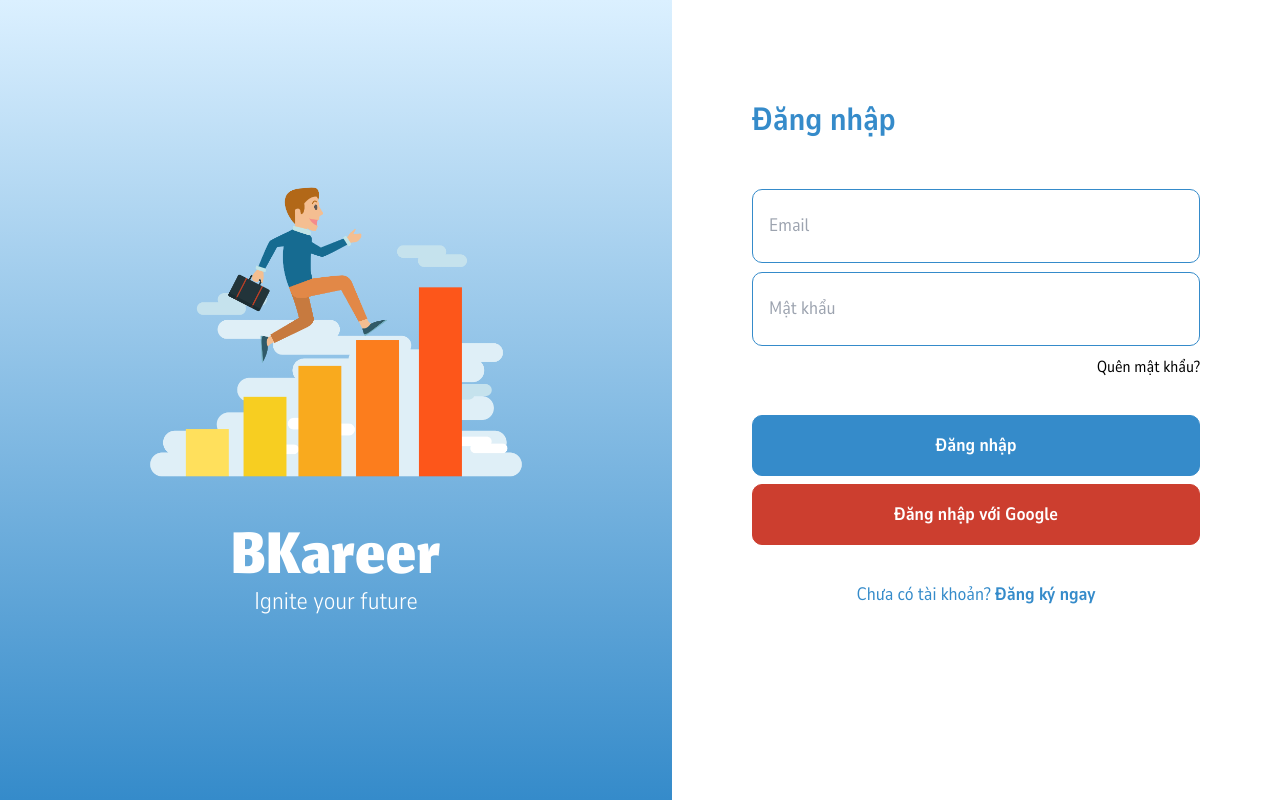
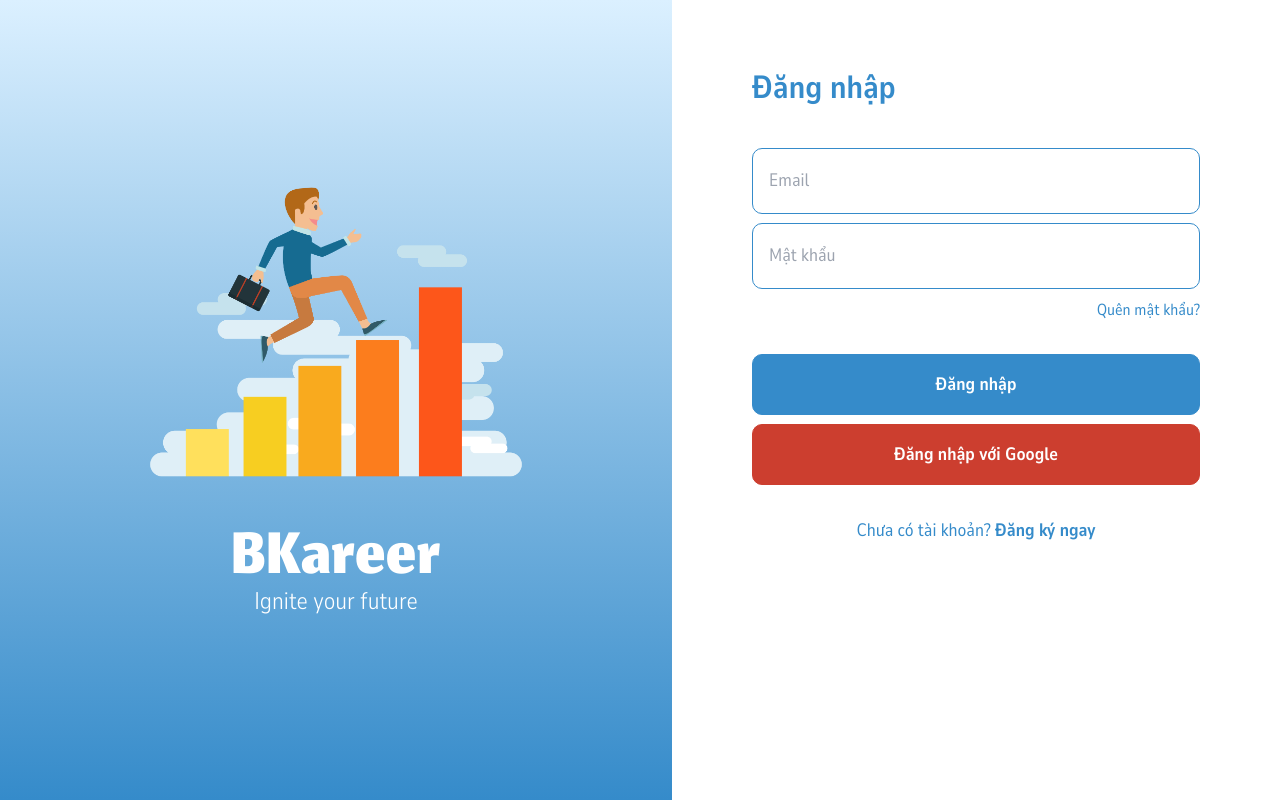
Before and after one commit to NDHoang2003/BKareer-v2, a React (Vite) app: page /login in a window 1280 px wide. Built offline with nearby package versions, Linux system fonts and the light colour scheme.

Commit message:
authen UI changes

```diff
--- a/src/components/LoginForm.jsx
+++ b/src/components/LoginForm.jsx
@@ -54,7 +54,7 @@
   return (
     <div className="form-block">
       <form onSubmit={handleSubmit}>
-        <div className="login-title-txt flex-self-start">Đăng nhập</div>
+        <div className="authen-title-txt flex-self-start">Đăng nhập</div>
 
         <div className="answer-form">
           <input
@@ -80,12 +80,12 @@
 
         <div className="flex-space-between">
           <div></div>
-          <div>Quên mật khẩu?</div>
+          <div className="text-color-primary">Quên mật khẩu?</div>
         </div>
 
         {/* Login Button */}
         <button
-          className="primary-btn margin-top-8 font-18 align-center width-100"
+          className="primary-btn margin-top-2rem font-18 align-center width-100"
           disabled={loading}
         >
           {loading ? "Loading..." : "Đăng nhập"}
@@ -98,7 +98,7 @@
       <OAuth />
 
       {/* Register Now */}
-      <div className="margin-top-8 align-center width-fit-content font-18">
+      <div className="margin-top-2rem align-center width-fit-content font-18">
         <p className="text-color-primary">
           Chưa có tài khoản?{" "}
           <a className="text-decor-none bold-txt" href="/register">
--- a/src/components/RegisterForm.jsx
+++ b/src/components/RegisterForm.jsx
@@ -42,7 +42,7 @@
   return (
     <div className="form-block flex-col test">
       <form onSubmit={handleSubmit}>
-        <div className="login-title-txt flex-self-start">Đăng ký</div>
+        <div className="authen-title-txt flex-self-start">Đăng ký</div>
 
         <div className="answer-form">
           <input
@@ -75,7 +75,7 @@
           />
         </div>
         <button
-          className="primary-btn margin-top-10 font-18 align-center width-100"
+          className="primary-btn margin-top-2rem font-18 align-center width-100"
           disabled={loading}
         >
           {loading ? "Loading..." : "Đăng ký"}
@@ -88,7 +88,7 @@
       <OAuth />
 
       {/* Login Now */}
-      <div className="margin-top-8 align-center width-fit-content font-18">
+      <div className="margin-top-2rem align-center width-fit-content font-18">
         <p className="text-color-primary">
           Đã có tài khoản?{" "}
           <a className="text-decor-none bold-txt" href="/register">
--- a/src/screens/authentication/LoginScreen.jsx
+++ b/src/screens/authentication/LoginScreen.jsx
@@ -5,8 +5,8 @@
   return (
     <div className="flex-row">
       <div className="appName-block flex-col flex-items-center flex-content-center">
-        <img src={image} className="img-login"/>
-        <div className="appName-login">BKareer</div>
+        <img src={image} className="img-authen"/>
+        <div className="appName-authen">BKareer</div>
         <div className="app-slogan-txt">Ignite your future</div>
       </div>
       <LoginForm />
--- a/src/screens/authentication/RegisterScreen.jsx
+++ b/src/screens/authentication/RegisterScreen.jsx
@@ -6,8 +6,8 @@
     <div className="flex-row">
       <RegisterForm />
       <div className="appName-block flex-col flex-items-center flex-content-center">
-        <img src={image} className="img-login"/>
-        <div className="appName-login">BKareer</div>
+        <img src={image} className="img-authen"/>
+        <div className="appName-authen">BKareer</div>
         <div className="app-slogan-txt">Ignite your future</div>
       </div>
     </div>
--- a/src/styles.css
+++ b/src/styles.css
@@ -318,11 +318,11 @@
   height: 100vh;
   background-image: linear-gradient(#dbf0ff, #358bca);
 }
-.img-login {
+.img-authen {
   width: 60%;
   height: fit-content;
 }
-.appName-login {
+.appName-authen {
   font-family: Jomhuria;
   font-size: 6.5rem;
   color: white;
@@ -335,22 +335,22 @@
   font-family: Nunito_Sans_10pt_Condensed_Light;
   font-size: 1.5rem;
 }
-.login-title-txt {
+.authen-title-txt {
   color: #358bca;
   font-family: Nunito_Sans_10pt_Condensed_Bold;
   font-size: 2rem;
-  margin-bottom: 10%;
+  margin-bottom: 8%;
 }
 .form-block {
   flex: 2;
   background-color: white;
-  padding: 6rem 5rem 1rem 5rem;
+  padding: 4rem 5rem 1rem 5rem;
 }
 .input-field {
   color: #358bca;
   border: 1px solid #358bca;
   border-radius: 10px;
-  padding: 1.5rem 0rem 1.5rem 1rem;
+  padding: 1.25rem 0rem 1.25rem 1rem;
   margin-bottom: 2%;
 }
 .input-field:focus {
```
